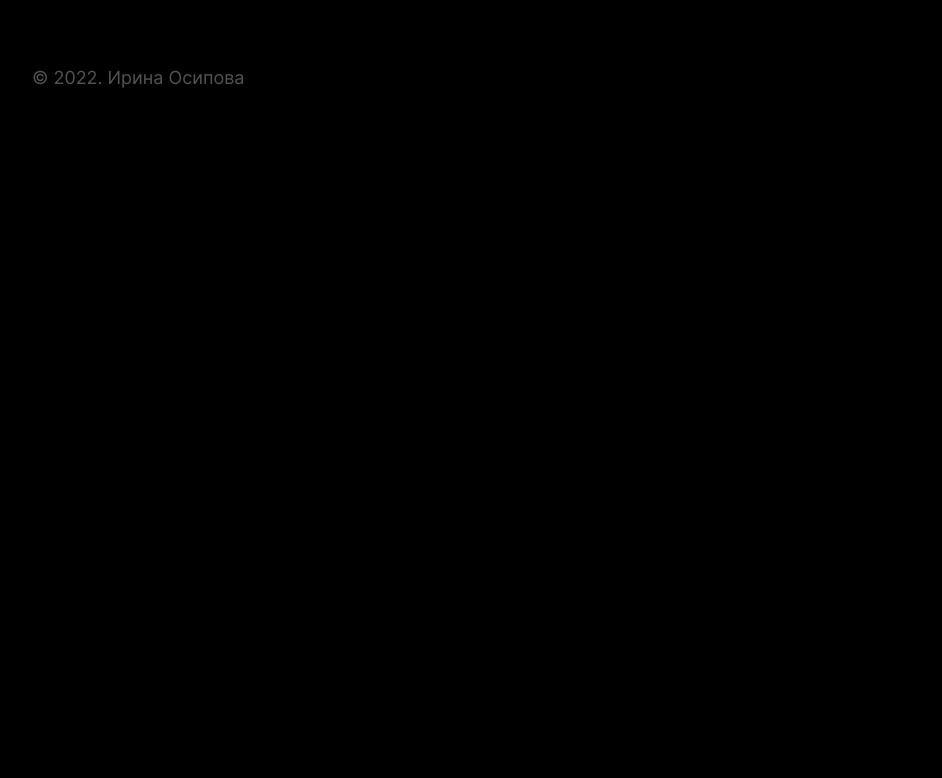
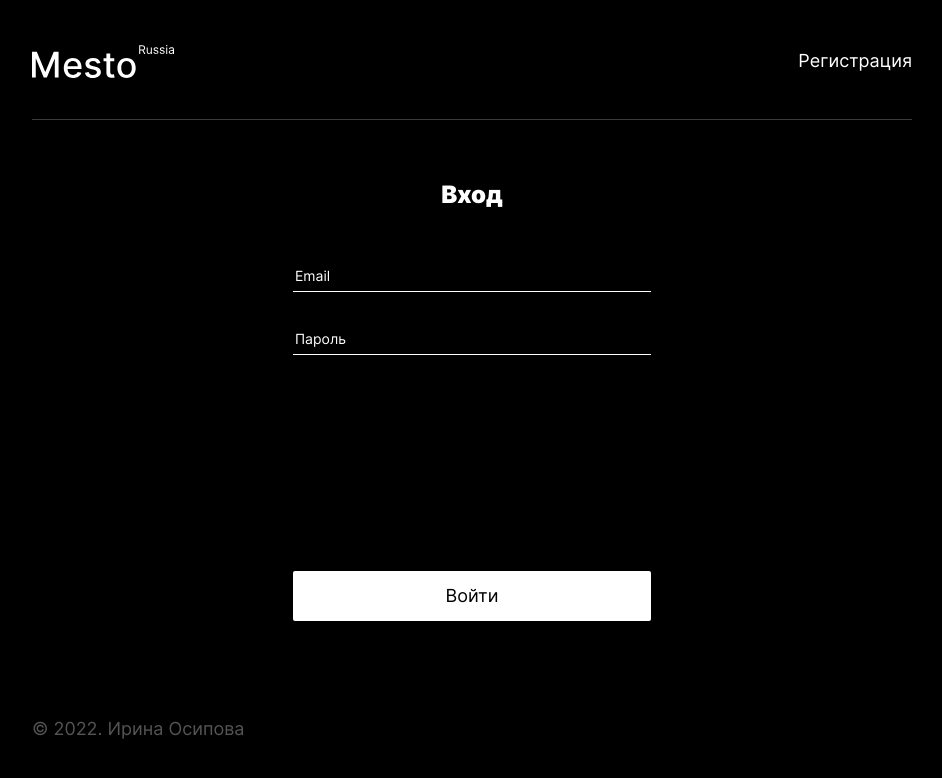
Before and after one commit to irinaais/react-mesto-auth, a React (Create React App) app: page /sign-in in a window 1280 px wide. Shown: the top 778 px of the page, without its empty margins (168-1110 px from the left). Built offline with nearby package versions, Linux system fonts and the light colour scheme; no server answers.

Commit message:
feat: add Login.js

```diff
--- a/src/components/App.js
+++ b/src/components/App.js
@@ -128,6 +128,7 @@ function App() {
             <Register />
           </Route>
           <Route path="/sign-in">
+            <Header link={"/sign-up"} linkText={"Регистрация"}/>
             <Login />
           </Route>
           <Route path="/cards">
--- a/src/components/Login.js
+++ b/src/components/Login.js
@@ -1,7 +1,23 @@
 import React from "react";
 
 function Login () {
-
+  return (
+    <div className="registration page__section">
+      <h2 className="registration__title">Вход</h2>
+      <form className="registration__form">
+        <fieldset className="registration__info">
+          <input className="registration__input registration__input_email" type="email"
+                 id="email-input" required size="14" placeholder="Email" />
+          <span className="registration__input-error email-input-error"/>
+          <input className="registration__input registration__input_password" type="password"
+                 id="password-input" required size="14" placeholder="Пароль" />
+          <span className="registration__input-error password-input-error"/>
+        </fieldset>
+        <button className="button registration__button registration__submit" type="submit"
+                aria-label="Войти">Войти</button>
+      </form>
+    </div>
+  )
 }
 
 export default Login;
```
